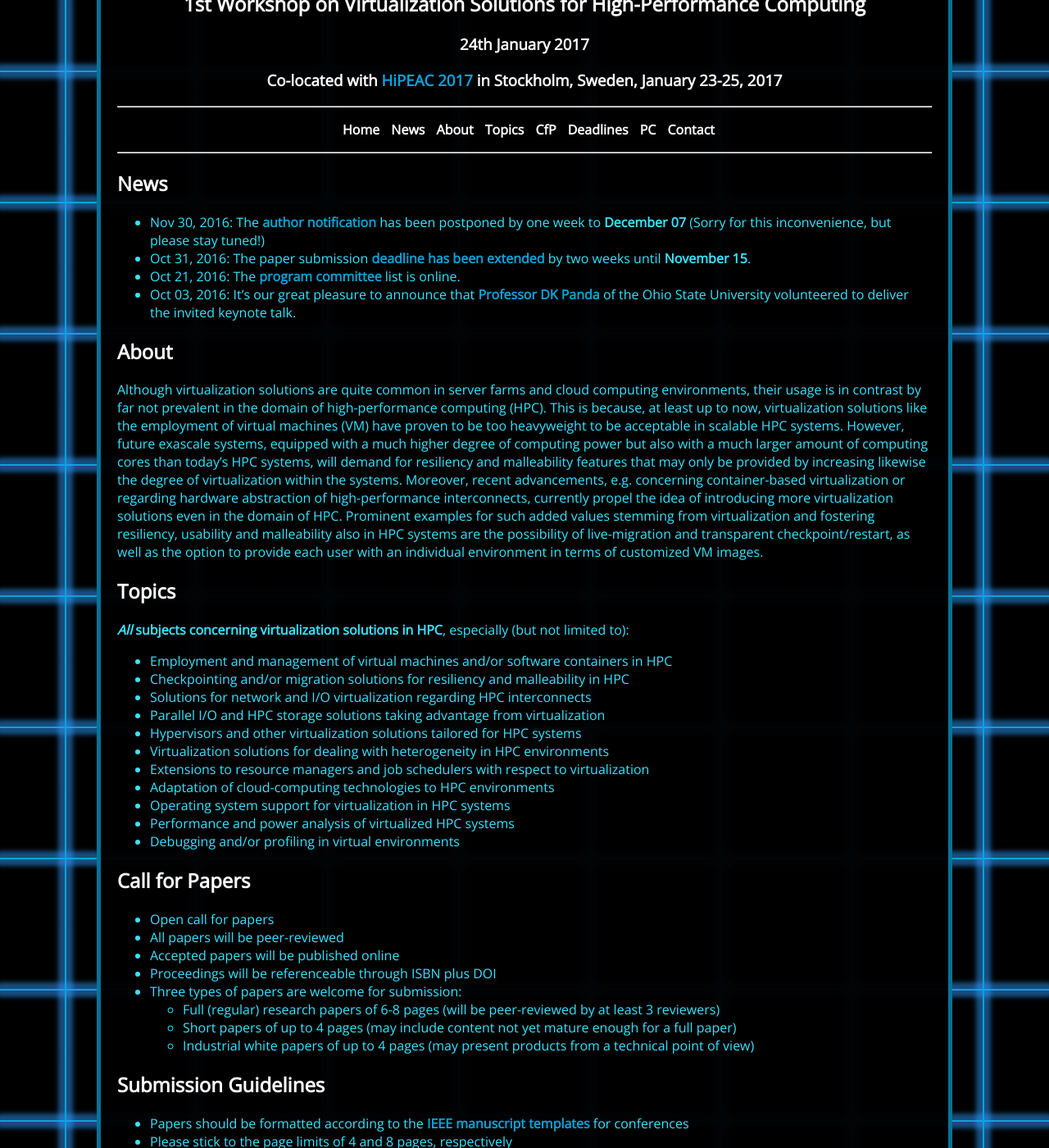
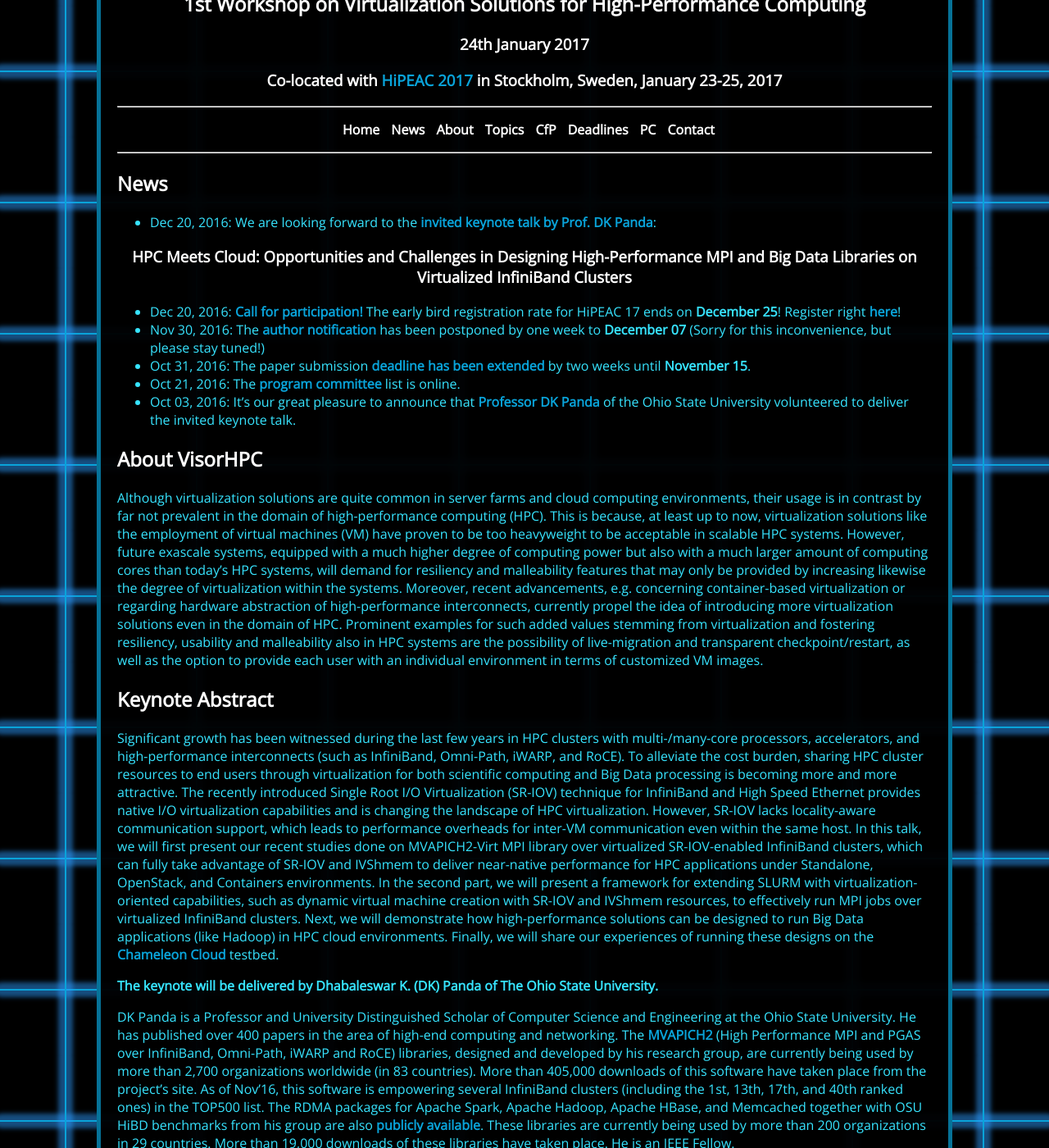
Before and after one commit to VisorHPC/VisorHPC.github.io, a Jekyll site: the page built from index.md, in a window 1280 px wide and 1400 px high, scrolled down 473 px. Shown: the whole window at 82% size. Built offline with Jekyll 4.4.1, drawn with Linux system fonts in a browser that asks for light colours; our own code applies the rules of GitHub Pages for plain Markdown files; some of the changed text lies outside the part shown.

Commit message:
Added abstract for keynote of Prof. Panda

```diff
--- a/index.md
+++ b/index.md
@@ -5,13 +5,18 @@
 ## News
 {:id="news"}
 
+ * Dec 20, 2016: We are looking forward to the <a href="/#keynote">invited keynote talk by Prof. DK Panda</a>:
+ <center>
+        <h3>HPC Meets Cloud: Opportunities and Challenges in Designing High-Performance MPI and Big Data Libraries on Virtualized InfiniBand Clusters</h3>
+ </center>
+ * Dec 20, 2016: [Call for participation!](https://www.hipeac.net/2017/stockholm) The early bird registration rate for HiPEAC 17 ends on __December 25__! Register right [here](https://www.hipeac.net/2017/stockholm/register/)!
  * Nov 30, 2016: The <a href="/#deadlines">author notification</a> has been postponed by one week to __December 07__ (Sorry for this inconvenience, but please stay tuned!)
  * Oct 31, 2016: The paper submission <a href="/#deadlines">deadline has been extended</a> by two weeks until __November 15__.
  * Oct 21, 2016: The <a href="/#committee">program committee</a> list is online.
  * Oct 03, 2016: It’s our great pleasure to announce that [Professor DK Panda](http://web.cse.ohio-state.edu/~panda/) of the Ohio State University volunteered to deliver the invited keynote talk.
 
 
-## About
+## About VisorHPC
 {:id="about"}
 
 Although virtualization solutions are quite common in server farms and cloud computing environments, their usage is in contrast by far not prevalent in the domain of high-performance computing (HPC).
@@ -20,8 +25,32 @@
 Moreover, recent advancements, e.g. concerning container-based virtualization or regarding hardware abstraction of high-performance interconnects, currently propel the idea of introducing more virtualization solutions even in the domain of HPC.
 Prominent examples for such added values stemming from virtualization and fostering resiliency, usability and malleability also in HPC systems are the possibility of live-migration and transparent checkpoint/restart, as well as the option to provide each user with an individual environment in terms of customized VM images.
 
+## Keynote Abstract
+{:id="keynote"}
 
-## Topics
+Significant growth has been witnessed during the last few years in HPC clusters with multi-/many-core processors, accelerators, and high-performance interconnects (such as InfiniBand, Omni-Path, iWARP, and RoCE).
+To alleviate the cost burden, sharing HPC cluster resources to end users through virtualization for both scientific computing and Big Data processing is becoming more and more attractive.
+The recently introduced Single Root I/O Virtualization (SR-IOV) technique for InfiniBand and High Speed Ethernet provides native I/O virtualization capabilities and is changing the landscape of HPC virtualization.
+However, SR-IOV lacks locality-aware communication support, which leads to performance overheads for inter-VM communication even within the same host.
+In this talk, we will first present our recent studies done on MVAPICH2-Virt MPI library over virtualized SR-IOV-enabled InfiniBand clusters, which can fully take advantage of SR-IOV and IVShmem to deliver near-native performance for HPC applications under Standalone, OpenStack, and Containers environments.
+In the second part, we will present a framework for extending SLURM with virtualization-oriented capabilities, such as dynamic virtual machine creation with SR-IOV and IVShmem resources, to effectively run MPI jobs over virtualized InfiniBand clusters.
+Next, we will demonstrate how high-performance solutions can be designed to run Big Data applications (like Hadoop) in HPC cloud environments. Finally, we will share our experiences of running these designs on the [Chameleon Cloud](https://www.chameleoncloud.org) testbed.
+
+__The keynote will be delivered by Dhabaleswar K. (DK) Panda of The Ohio State University.__
+
+DK Panda is a Professor and University Distinguished Scholar of Computer Science and Engineering at the Ohio State University.
+He has published over 400 papers in the area of high-end computing and networking.
+The [MVAPICH2](http://mvapich.cse.ohio-state.edu) (High Performance MPI and PGAS over InfiniBand, Omni-Path, iWARP and RoCE) libraries, designed and developed by his research group, are currently being used by more than 2,700 organizations worldwide (in 83 countries).
+More than 405,000 downloads of this software have taken place from the project's site.
+As of Nov’16, this software is empowering several InfiniBand clusters (including the 1st, 13th, 17th, and 40th ranked ones) in the TOP500 list.
+The RDMA packages for Apache Spark, Apache Hadoop, Apache HBase, and Memcached together with OSU HiBD benchmarks from his group are also [publicly available](http://hibd.cse.ohio-state.edu).
+These libraries are currently being used by more than 200 organizations in 29 countries.
+More than 19,000 downloads of these libraries have taken place.
+He is an IEEE Fellow.
+
+More details about Prof. Panda are available at [http://www.cse.ohio-state.edu/~panda](http://www.cse.ohio-state.edu/~panda).
+
+## Workshop Topics
 {:id="topics"}
 
 ___All___ __subjects concerning virtualization solutions in HPC__, especially (but not limited to):
```
Also changed, not shown: 1 other file.
